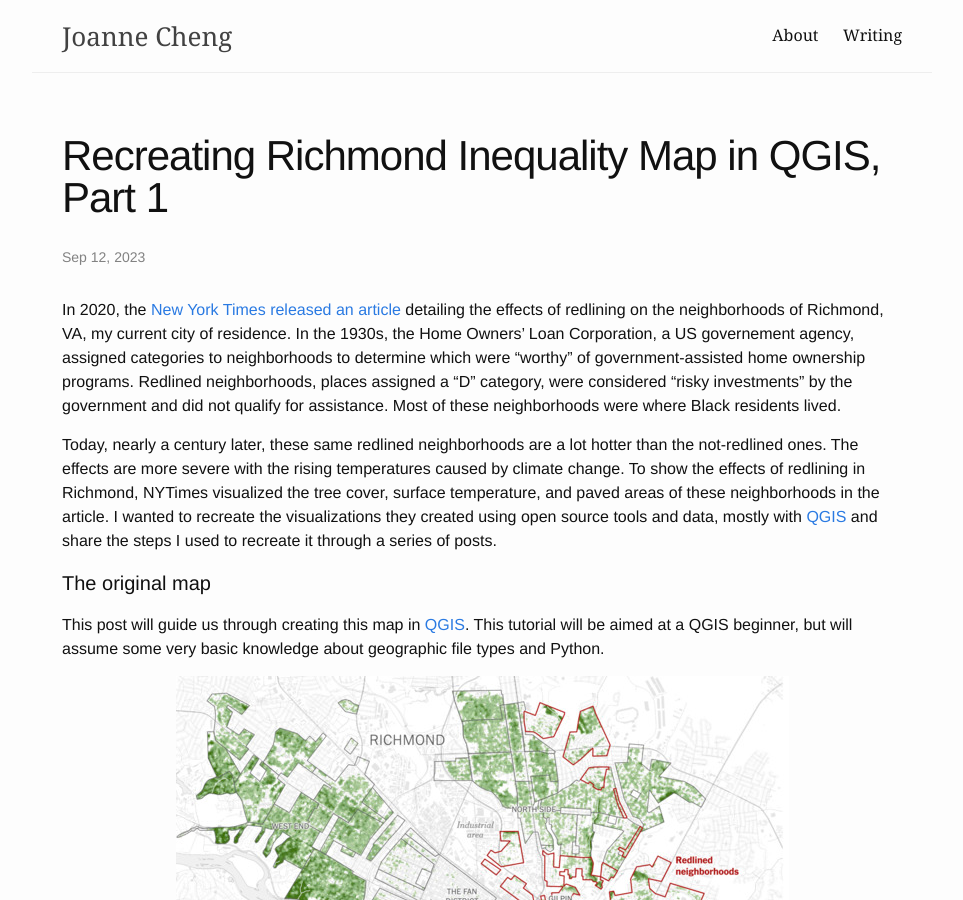
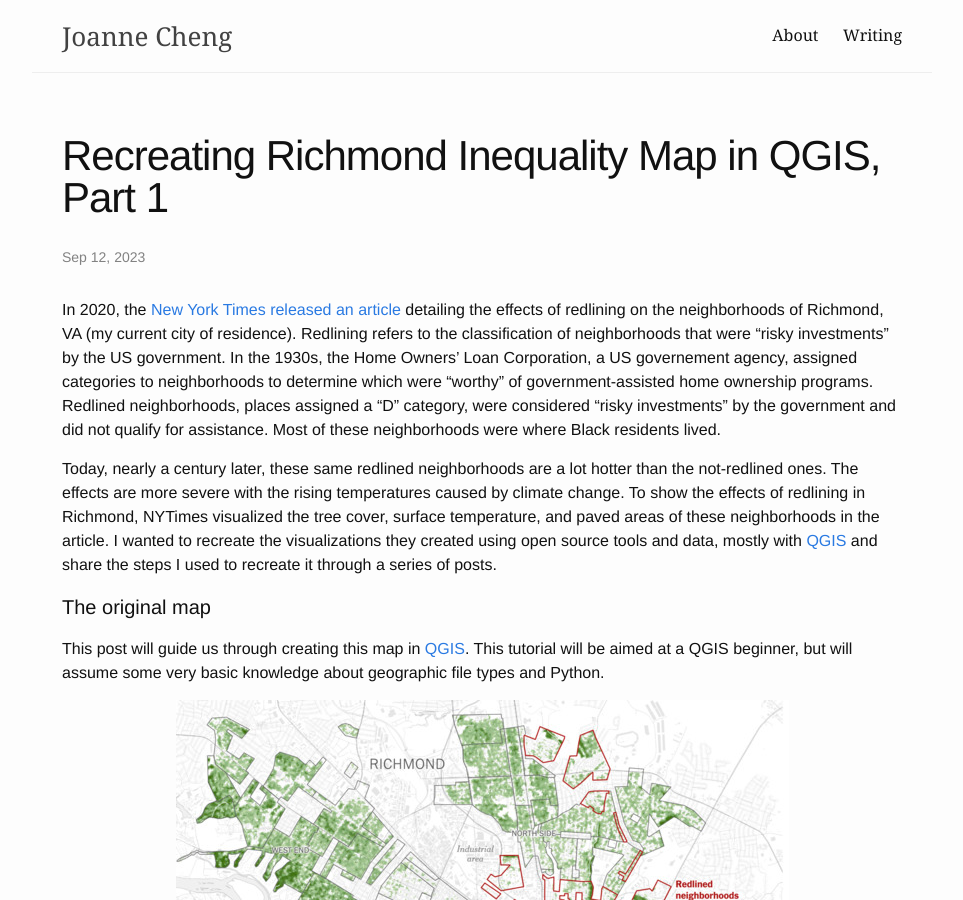
Before and after one commit to joannecheng/joannecheng.github.io, a Jekyll site: the page built from _posts/2023-09-12-recreating-richmond-map-part1.markdown, in a window 1280 px wide and 900 px high. Shown: the whole window, without its empty margins (158-1121 px from the left). Built offline with Jekyll 4.4.1, drawn with Linux system fonts in a browser that asks for light colours; nearby versions of some CDN libraries; library files that are not in the unit come from our copies.

Commit message:
update blog

```diff
--- a/_posts/2023-09-12-recreating-richmond-map-part1.markdown
+++ b/_posts/2023-09-12-recreating-richmond-map-part1.markdown
@@ -7,7 +7,8 @@ tags: qgis maps visualization
 
 In 2020, the
 [New York Times released an article](https://www.nytimes.com/interactive/2020/08/24/climate/racism-redlining-cities-global-warming.html)
-detailing the effects of redlining on the neighborhoods of Richmond, VA, my current city of residence.
+detailing the effects of redlining on the neighborhoods of Richmond, VA (my current city of residence).
+Redlining refers to the classification of neighborhoods that were "risky investments" by the US government.
 In the 1930s, the Home Owners' Loan Corporation, a US governement agency, assigned categories to neighborhoods to determine which were "worthy" of government-assisted home ownership programs.
 Redlined neighborhoods, places assigned a "D" category, were considered "risky investments" by the government and did not qualify for assistance.
 Most of these neighborhoods were where Black residents lived.
```
